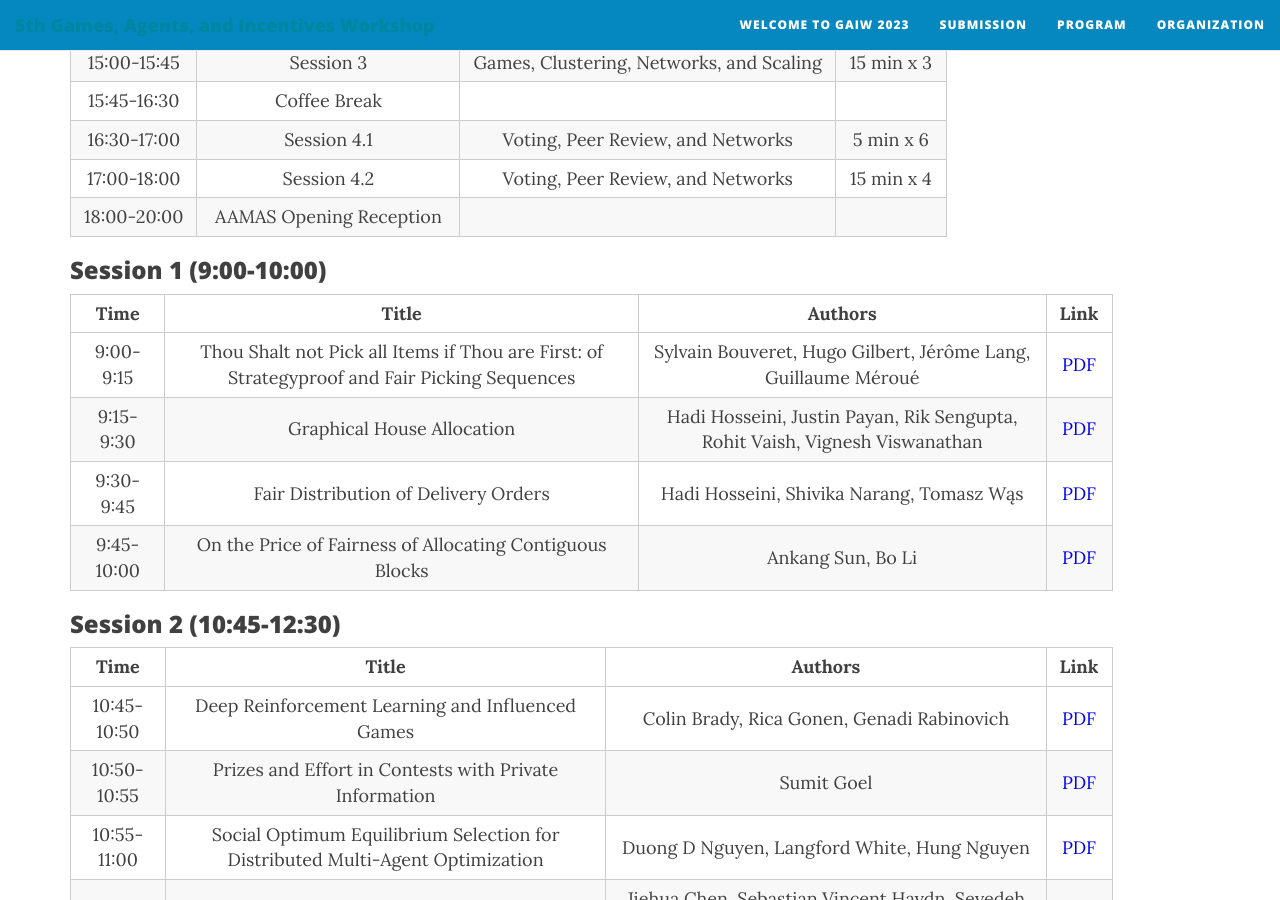
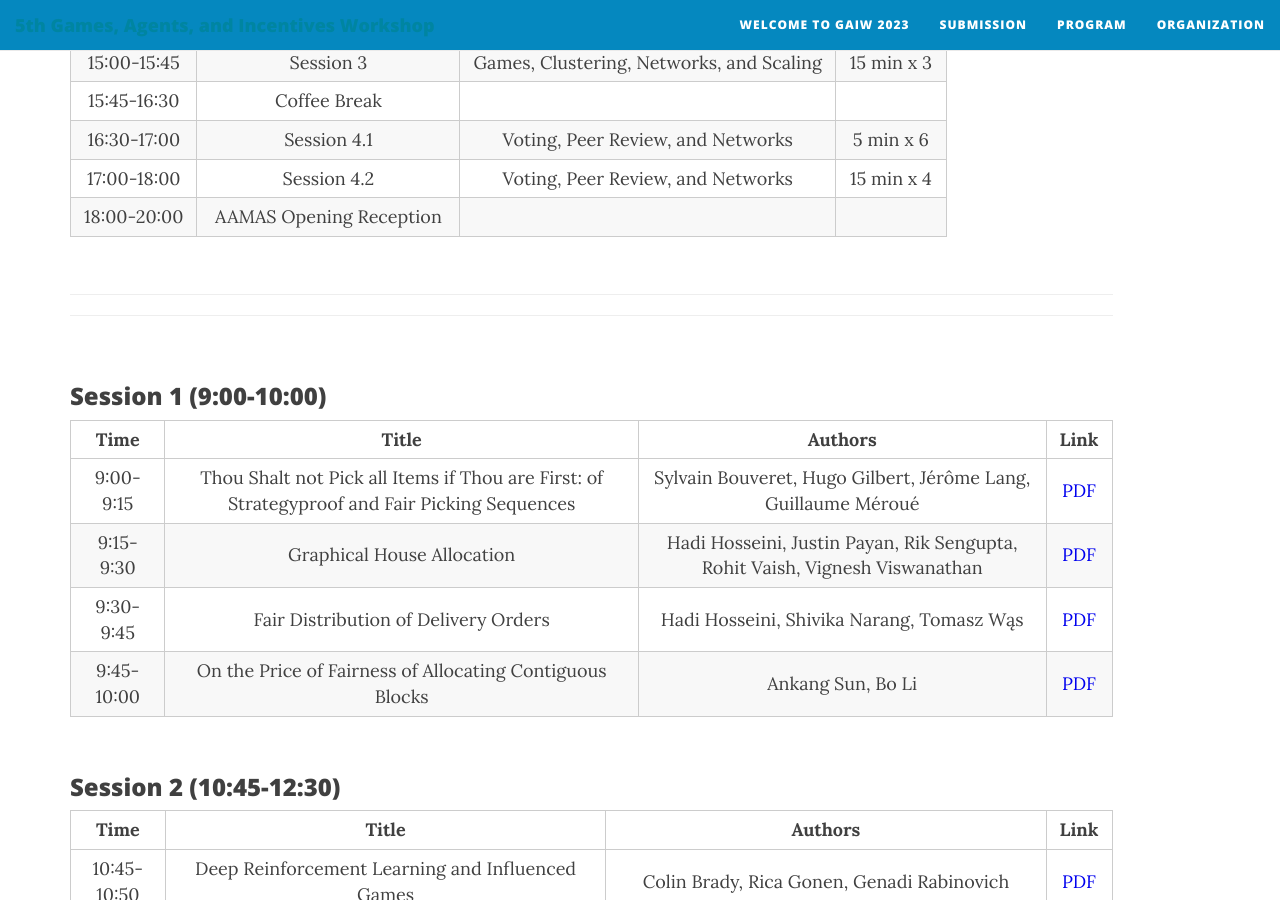
Before and after one commit to PrefLib/gaiw2023, a Jekyll site: the page built from program.md, in a window 1280 px wide and 900 px high, scrolled down 545 px. Built offline with Jekyll 4.4.1, drawn with Linux system fonts in a browser that asks for light colours; nearby versions of some CDN libraries.

Commit message:
Update program.md
Improving formatting / layout

```diff
--- a/program.md
+++ b/program.md
@@ -22,6 +22,10 @@ published: true
 |18:00-20:00 | AAMAS Opening Reception |  |   |
 
 
+<br>
+<hr>
+<hr>
+<br>
 
 ### Session 1 (9:00-10:00)
 
@@ -32,6 +36,7 @@ published: true
 9:30-9:45 | Fair Distribution of Delivery Orders | Hadi Hosseini, Shivika Narang, Tomasz Wąs |[PDF](https://drive.google.com/file/d/1w1oyY7ohxocTsjuEK8bdocNqpUslOm_P/view) |
 9:45-10:00 | On the Price of Fairness of Allocating Contiguous Blocks | Ankang Sun, Bo Li |[PDF](https://drive.google.com/file/d/17y9JnYUKMocsIdM94ct8hs4fClvzxU7M/view) |
 
+<br>
 
 ### Session 2 (10:45-12:30)
 
@@ -49,6 +54,7 @@ published: true
 12:00-12:15 |Improving Quantal Cognitive Hierarchy Model Through Iterative Population Learning |Yuhong Xu, Shih-Fen Cheng, Xinyu Chen |[PDF](https://drive.google.com/file/d/1XrN7EnSh229aoHXnZN9oE2ip9ecHy8WY/view) |
 12:15-12:30 |Improved Coordination with Failsafes and Belief-Conditioned Programs |Jesse Clifton, Anthony DiGiovanni |[PDF](https://drive.google.com/file/d/1qxJJf2Jsz3LJ3l__x4GVNBui6TvfJoYh/view) |
 
+<br>
 
 ### Session 3 (15:00-15:45)
 
@@ -58,7 +64,7 @@ published: true
 15:15-15:30 |Scaling Opponent Shaping to High Dimensional Games |Akbir Khan, Timon Willi, Newton H Kwan, Andrea Tacchetti, Christopher Lu, Edward Grefenstette, Tim Rocktäschel, Jakob Foerster |[PDF](https://drive.google.com/file/d/1KcKCuCj7xeQGMVIsz-FSQ-VsDeGAygbV/view) |
 15:30-15:45 |Incentive-Based Efficient Solutions for Public Goods Games |Yair Vaknin, Amnon Meisels |[PDF](https://drive.google.com/file/d/1oNZsjsdjfanu4V0GdbS6BSaxknBKWuip/view) |
 
-
+<br>
 
 ### Session 4 (16:30-18:00)
 
```
